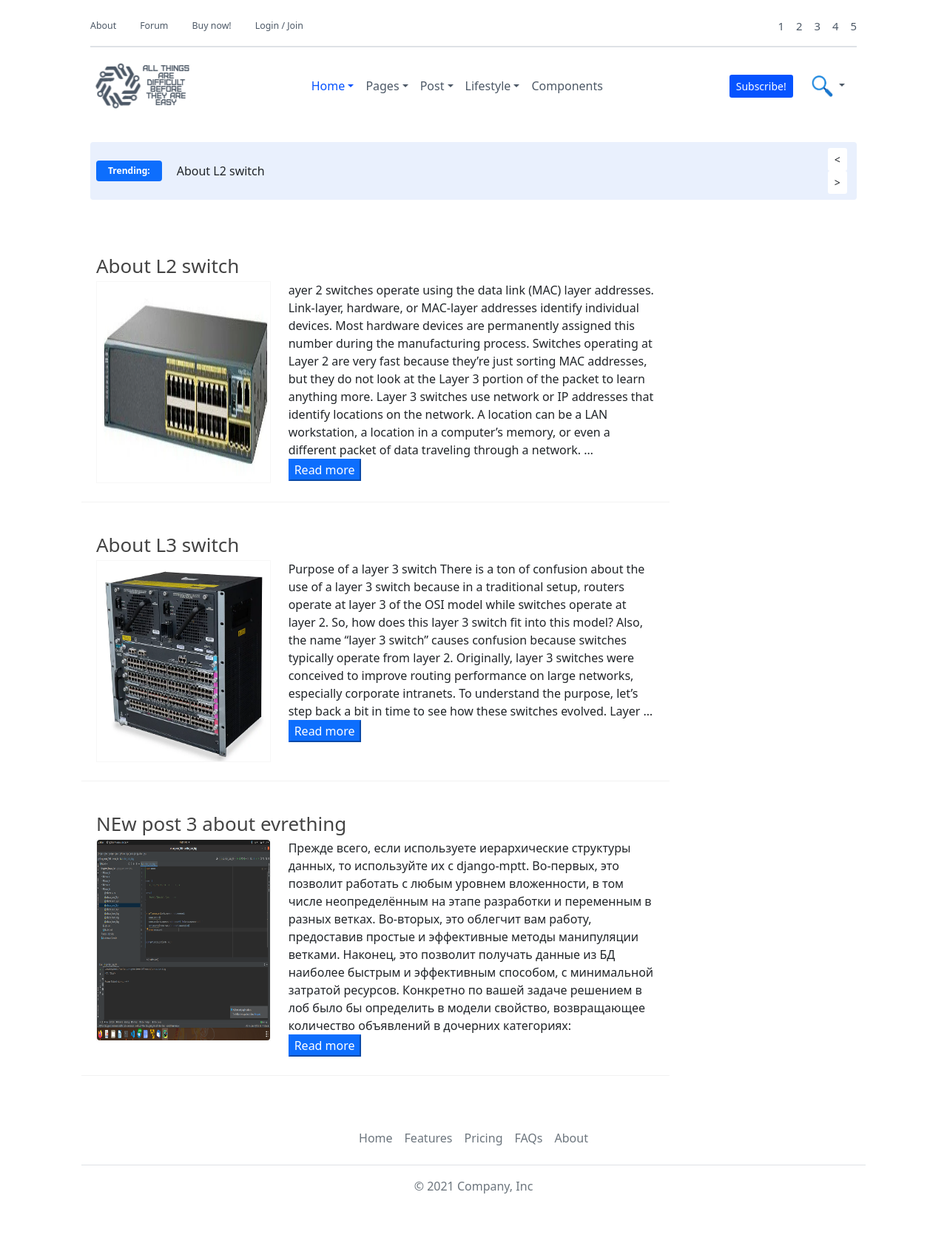
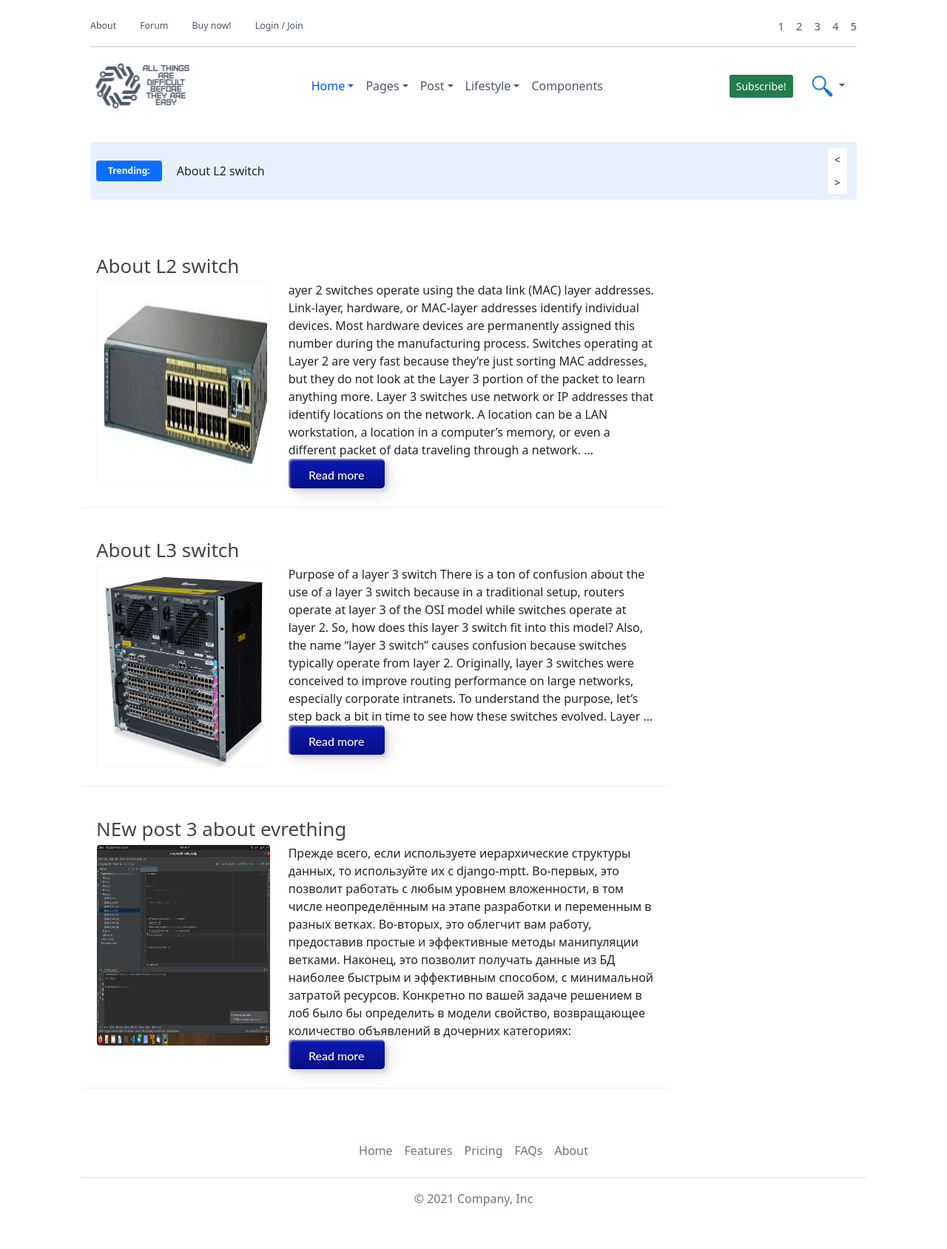
Before and after one commit to apterek/simply_project, a Django app: page / in a window 1280 px wide. Shown: the whole page at 74% size. Before the commit the page ends 1613 px from the top, so only its background shows below. Run offline with Django 3.2, Linux system fonts and the light colour scheme; data comes from the database, SQL or seed files in the repository.

Commit message:
add button read more

```diff
--- a/apterek_blog/templates/header.html
+++ b/apterek_blog/templates/header.html
@@ -280,7 +280,7 @@
 			<div class="nav flex-nowrap align-items-center">
                 <!-- button Subscribe -->
 				<div class="nav-item d-none d-md-block">
-					<a href="#" class="btn btn-sm btn-primary mb-0 mx-2" style="background-color: #0653ff;">Subscribe!</a>
+					<a href="#" class="btn btn-sm btn-primary mb-0 mx-2" style="background-color: #217c4a;">Subscribe!</a>
 				</div>
 
 
@@ -345,6 +345,10 @@
     font-size: 1.2em !important;
 }
 
-.dropdown-toggle:focus{outline:10px}
+.dropdown-toggle:focus{
+    outline:10px
+}
+
+
 
 </style>
--- a/apterek_blog/templates/homepage.html
+++ b/apterek_blog/templates/homepage.html
@@ -56,7 +56,7 @@
         <div class="col-md-8 post-box-title" style="height: 90%">
               {{ p.content|truncatewords:100 }}
             <br>
-            <button type="button" class="btn-primary">Read more</button>
+            <button type="button" class="custom-btn btn-1">Read more</button>
         </div>
 
 
@@ -134,6 +134,38 @@ a {
     border: 1px solid #F7F7F7;
     display: flex;
 }
+
+.custom-btn {
+  width: 130px;
+  height: 40px;
+  color: #fff;
+  border-radius: 5px;
+  padding: 10px 25px;
+  font-family: 'Lato', sans-serif;
+  font-weight: 500;
+  background: transparent;
+  cursor: pointer;
+  transition: all 0.3s ease;
+  position: relative;
+  display: inline-block;
+   box-shadow:inset 2px 2px 2px 0px rgba(255,255,255,.5),
+   7px 7px 20px 0px rgba(0,0,0,.1),
+   4px 4px 5px 0px rgba(0,0,0,.1);
+  outline: none;
+}
+
+/* 1 */
+.btn-1 {
+  background: rgb(6,14,131);
+  background: linear-gradient(0deg, rgba(6,14,131,1) 0%, rgba(12,25,180,1) 100%);
+  border: none;
+}
+.btn-1:hover {
+   background: rgb(0,3,255);
+background: linear-gradient(0deg, rgba(0,3,255,1) 0%, rgba(2,126,251,1) 100%);
+}
+
+
 </style>
 
   {% endblock %}
```
